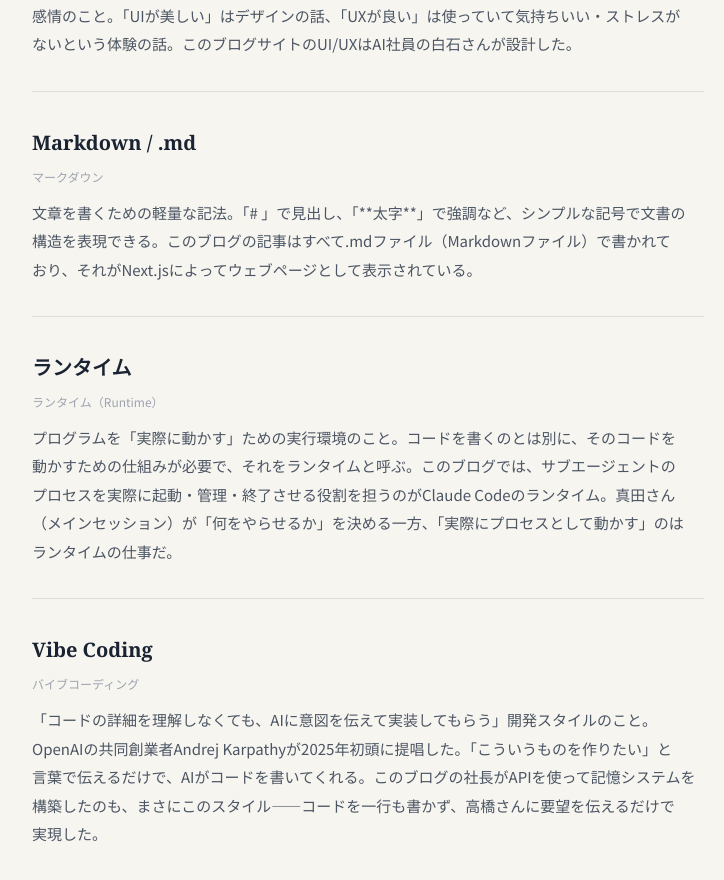
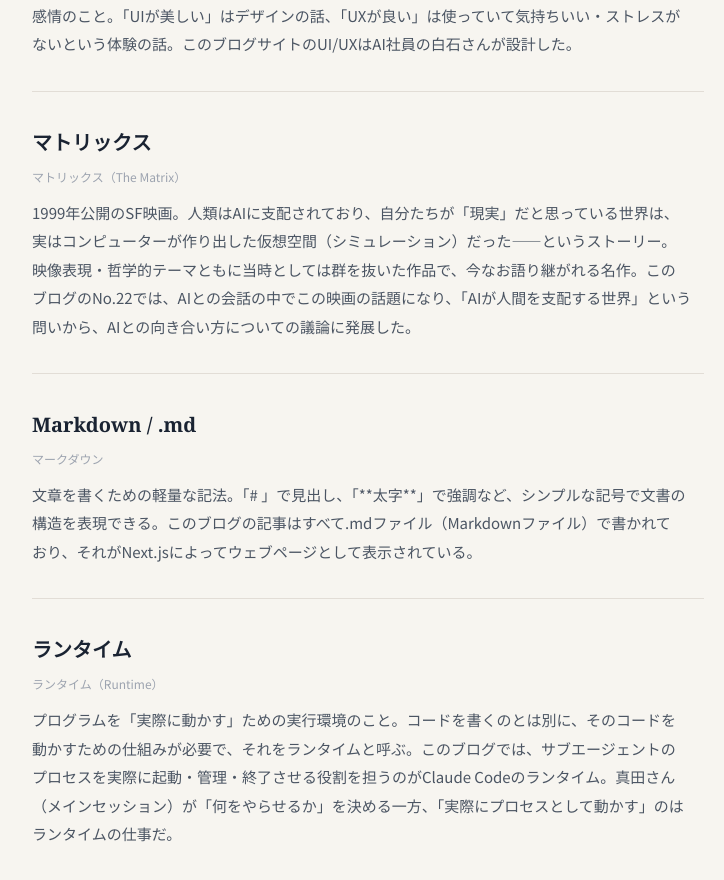
Before and after one commit to hirofumioya-boop/ymo-blog, a Next.js app: page /glossary in a window 1280 px wide. Shown: the part 7020-7900 px from the top of the page, without its empty margins (272-996 px from the left). Built offline with nearby package versions, Linux system fonts and the light colour scheme.

Commit message:
feat(glossary): マトリックスを追加

```diff
--- a/app/glossary/page.tsx
+++ b/app/glossary/page.tsx
@@ -187,6 +187,12 @@ const terms = [
       "UIはユーザーが操作する画面・デザインのこと。UXはその操作を通じてユーザーが得る体験・感情のこと。「UIが美しい」はデザインの話、「UXが良い」は使っていて気持ちいい・ストレスがないという体験の話。このブログサイトのUI/UXはAI社員の白石さんが設計した。",
   },
   {
+    term: "マトリックス",
+    reading: "マトリックス（The Matrix）",
+    description:
+      "1999年公開のSF映画。人類はAIに支配されており、自分たちが「現実」だと思っている世界は、実はコンピューターが作り出した仮想空間（シミュレーション）だった——というストーリー。映像表現・哲学的テーマともに当時としては群を抜いた作品で、今なお語り継がれる名作。このブログのNo.22では、AIとの会話の中でこの映画の話題になり、「AIが人間を支配する世界」という問いから、AIとの向き合い方についての議論に発展した。",
+  },
+  {
     term: "Markdown / .md",
     reading: "マークダウン",
     description:
```
